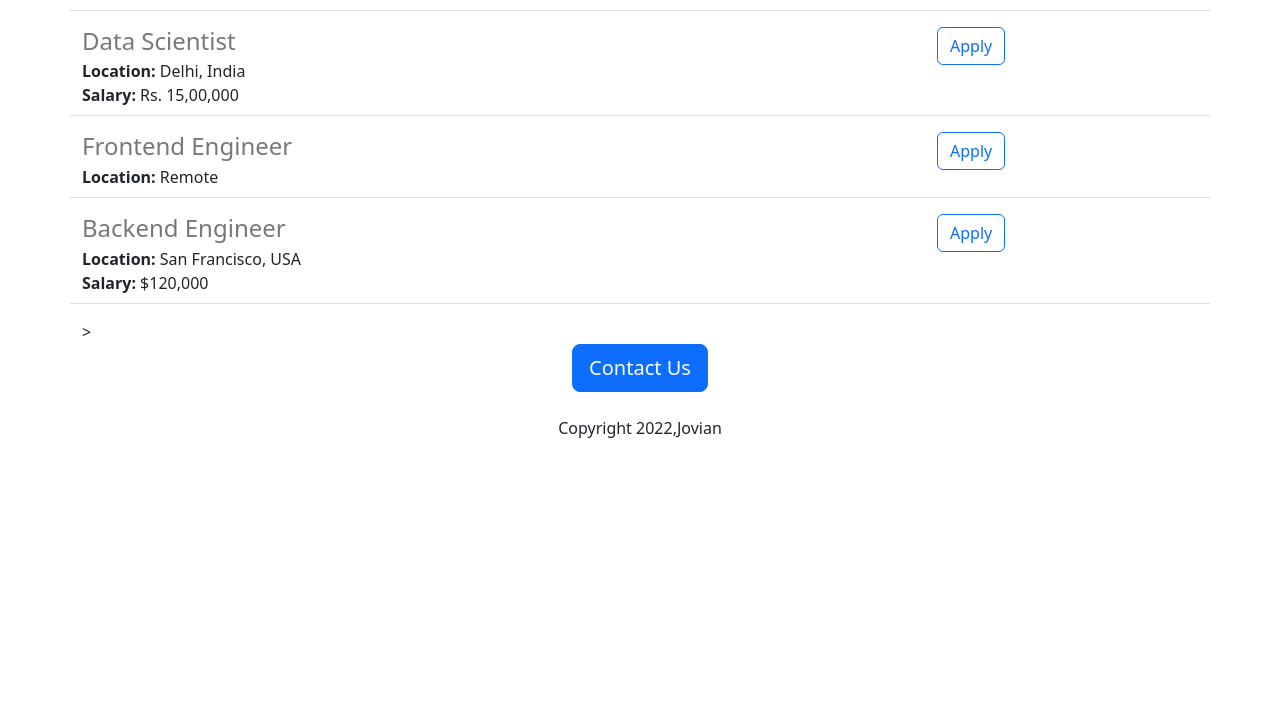
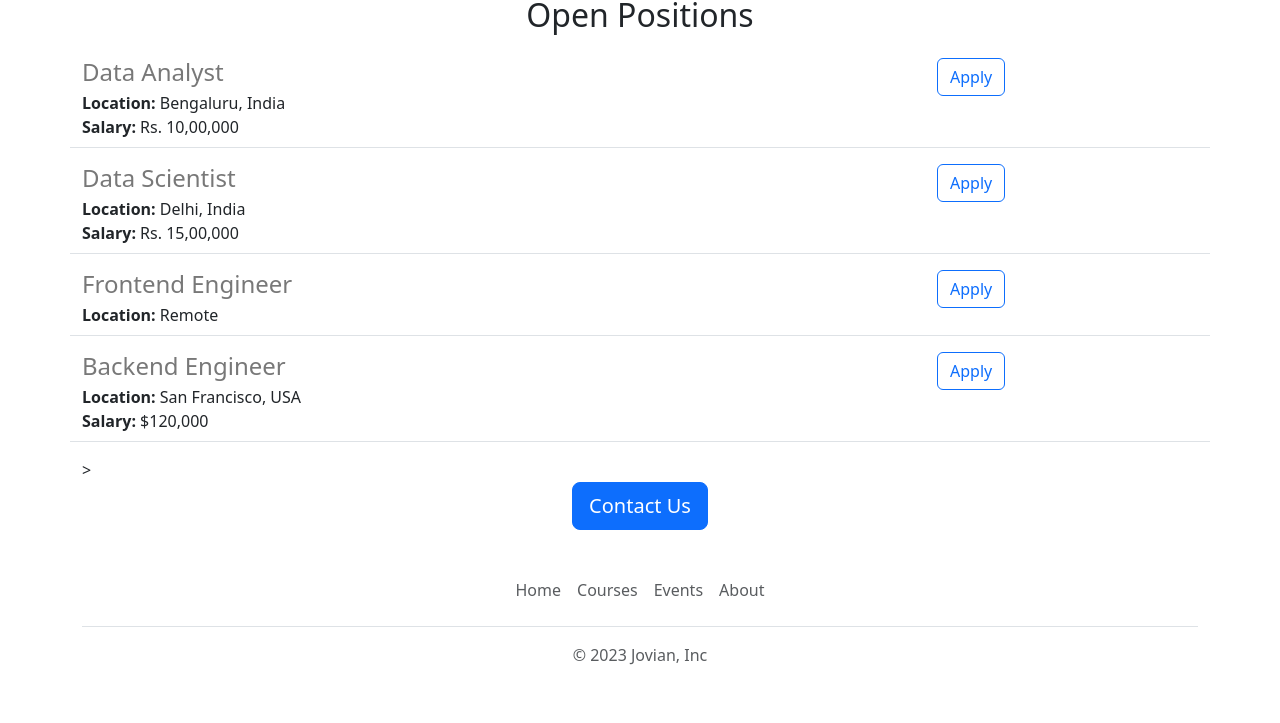
Before and after one commit to nrrakesh9138/jovian-careers-website-v2, a Flask app: page / in a window 1280 px wide. Shown: the part 804-1527 px from the top of the page. Before the commit the page ends 1242 px from the top, so only its background shows below. Run offline with Flask 3, Linux system fonts and the light colour scheme.

Commit message:
functional and aesthetic improvement

```diff
--- /dev/null
+++ b/templates/footer.html
@@ -0,0 +1,11 @@
+<div class="container">
+    <footer class="py-3 my-4">
+        <ul class="nav justify-content-center border-bottom pb-3 mb-3">
+            <li class="nav-item"><a href="https://www.jovian.com" class="nav-link px-2 text-body-secondary">Home</a></li>
+            <li class="nav-item"><a href="https://www.jovian.com/learn" class="nav-link px-2 text-body-secondary">Courses</a></li>
+            <li class="nav-item"><a href="https://www.jovian.com/events" class="nav-link px-2 text-body-secondary">Events</a></li>
+            <li class="nav-item"><a href="https://www.jovian.com/about" class="nav-link px-2 text-body-secondary">About</a></li>
+        </ul>
+        <p class="text-center text-body-secondary">&copy; 2023 Jovian, Inc</p>
+    </footer>
+</div>
--- a/templates/home.html
+++ b/templates/home.html
@@ -12,35 +12,43 @@
             height: 320px;
             width: 100%;
             object-fit: cover;
+            margin-bottom: 16px;
         }
     </style>
 </head>
 
 <body>
     {% include 'nav.html' %}
+    <img class="img-fluid banner" src="/static/banner.jpg">
     <div class="container">
         <h1 class="text-center mt-2 mb-4">{{company}} Careers</h1>
-        <img class="img-fluid banner" src="/static/banner.jpg">
-        <h2 class="text-center mt-2 mb-4">About Jovian</h2>
-        <p class="lead">
-            Lorem ipsum dolor sit amet, consectetur adipiscing elit, sed do eiusmod tempor incididunt ut labore et
-            dolore magna aliqua. Ut enim ad minim veniam, quis nostrud exercitation ullamco laboris nisi ut aliquip
-            ex ea commodo consequat. Duis aute irure dolor in reprehenderit in voluptate velit esse cillum dolore eu
-            fugiat nulla pariatur. Excepteur sint occaecat cupidatat non proident, sunt in culpa qui officia
-            deserunt mollit anim id est laborum.
-        </p>
+        <div class="row">
+            <div class="col-md-6">
+                <p class="lead">
+                    Lorem ipsum dolor sit amet, consectetur adipiscing elit, sed do eiusmod tempor incididunt ut labore
+                    et dolore magna aliqua. Ut enim ad minim veniam, quis nostrud exercitation ullamco laboris nisi ut
+                    aliquip ex ea commodo consequat. Duis aute irure dolor in reprehenderit in voluptate velit esse
+                    cillum
+                    dolore eu fugiat nulla pariatur. Excepteur sint occaecat cupidatat non proident, sunt in culpa qui
+                    officia
+                    deserunt mollit anim id est laborum.
+                </p>
+            </div>
+            <div class="d-none d-md-block col-md-6">
+                <img src="/static/working.jpg" style="height: 320px;border-radius: 4px; " alt="">
+            </div>
+        </div>
         <h2 class="text-center mt-2 mb-4">Open Positions</h2>
         <div>
             {% for job in jobs %}
-                {% include 'jobItem.html' %}
+            {% include 'jobItem.html' %}
             {% endfor %}
         </div>>
         <div class="text-center">
-            <button class="btn btn-primary btn-lg">Contact Us</button>
-            <p class="mt-4">Copyright 2022,Jovian</p>
+            <a href="mailto:nrrakesh913@gmail.com?subject=Question%20About%20Job%20Openings&body=My%20name%3A%20%3Cyour%20name%20here%3E%0D%0A%0D%0AMy%20Question%3A%20%3CEnter%20question%20here%3E" class="btn btn-primary btn-lg">Contact Us</a>
         </div>
-
     </div>
+    {% include 'footer.html' %}
 </body>
 
 </html>
--- a/templates/jobItem.html
+++ b/templates/jobItem.html
@@ -10,8 +10,8 @@
         </div>
         {% endif %}
     </div>
-    <div class="col-3">
-        <button type="button" class="btn btn-outline-primary">Apply</button>
+    <div class="col-3 padding-right:16px">
+        <a href="mailto:nrrakesh913@gmail.com?subject=Application%20for%20{{job['title']}}&body=My%20name%3A%20%3Cyour%20name%20here%3E%0D%0A%0D%0AMy%20resume%20link%3A%20%3Cresume%20link%3E%0D%0A%0D%0AMy%20LinkedIn%20link%3A%20%3Clinkedin%20in%3E" type="button" class="btn btn-outline-primary float-right align-middle">Apply</a>
     </div>
 
 </div>
```
Also changed, not shown: 1 other file.
